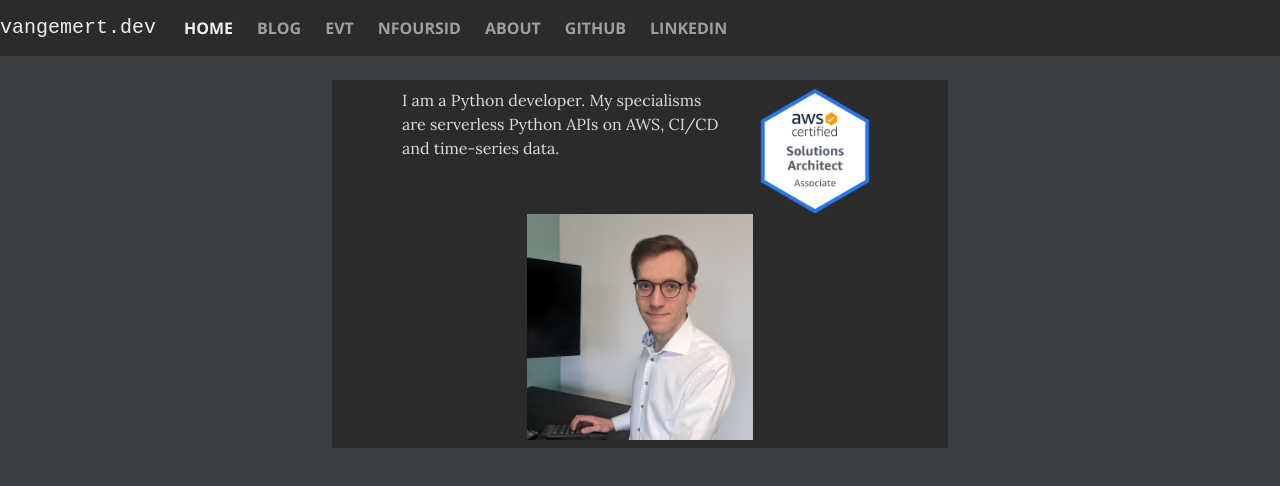
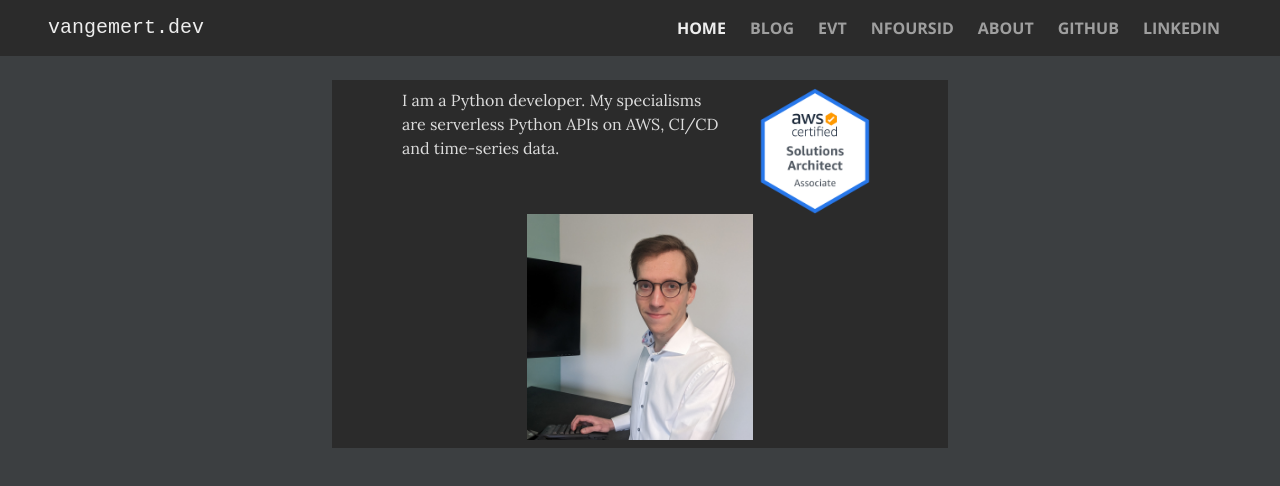
Before and after one commit to spmvg/vangemert.dev, a Vue app: page /blog in a window 1280 px wide. Shown: the top 486 px of the page. Built offline with nearby package versions, Linux system fonts and the light colour scheme.

Commit message:
bootstrap 5 misaligned the navbar

```diff
--- a/src/components/NavBar.vue
+++ b/src/components/NavBar.vue
@@ -1,10 +1,10 @@
 <template>
     <div>
-      <b-navbar toggleable="sm" type="dark" variant="dark">
-        <b-navbar-brand to="/" class="ml-5">vangemert.dev</b-navbar-brand>
-        <b-navbar-toggle target="nav-collapse"></b-navbar-toggle>
+      <b-navbar toggleable="md" type="dark" variant="dark">
+        <b-navbar-brand to="/" class="ms-5">vangemert.dev</b-navbar-brand>
+        <b-navbar-toggle target="nav-collapse" class="mx-5"></b-navbar-toggle>
         <b-collapse id="nav-collapse" is-nav class="mr-5">
-          <b-navbar-nav class="ml-auto">
+          <b-navbar-nav class="ms-auto mx-5">
             <b-nav-item to="/" class="mx-1">HOME</b-nav-item>
             <b-nav-item to="/blog" class="mx-1">BLOG</b-nav-item>
             <b-nav-item href="https://pypi.org/project/evt/" class="mx-1" target="_blank">EVT</b-nav-item>
```
